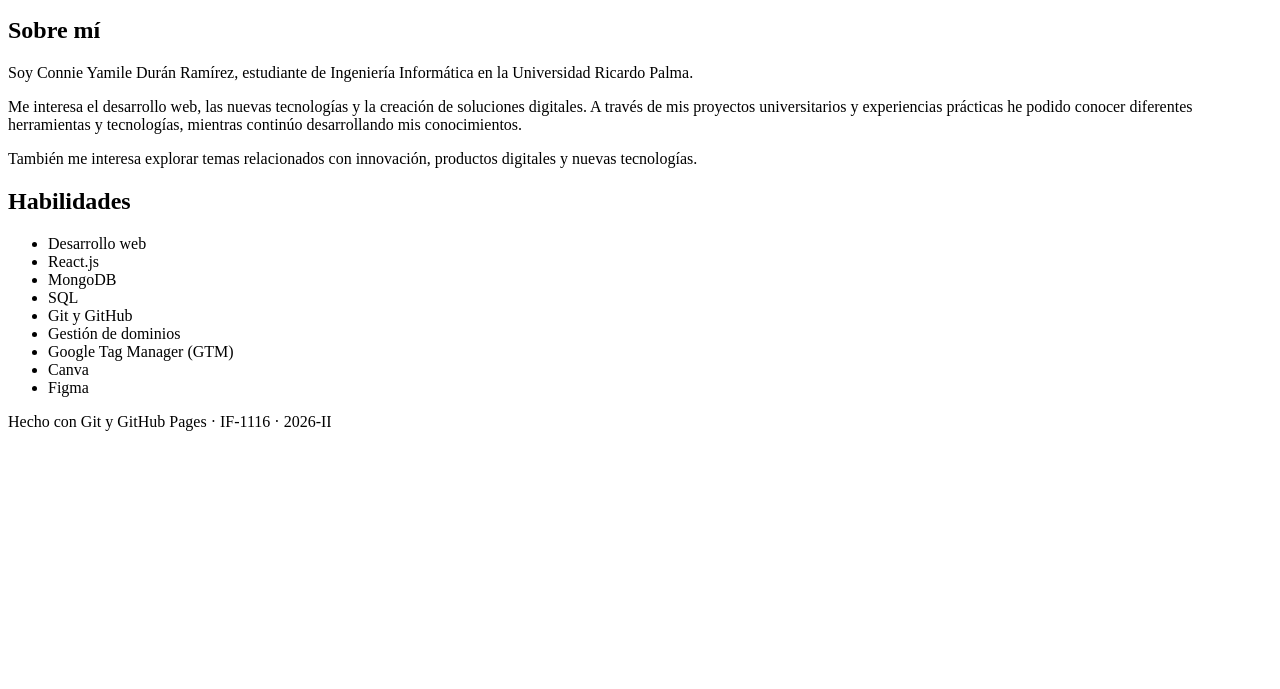
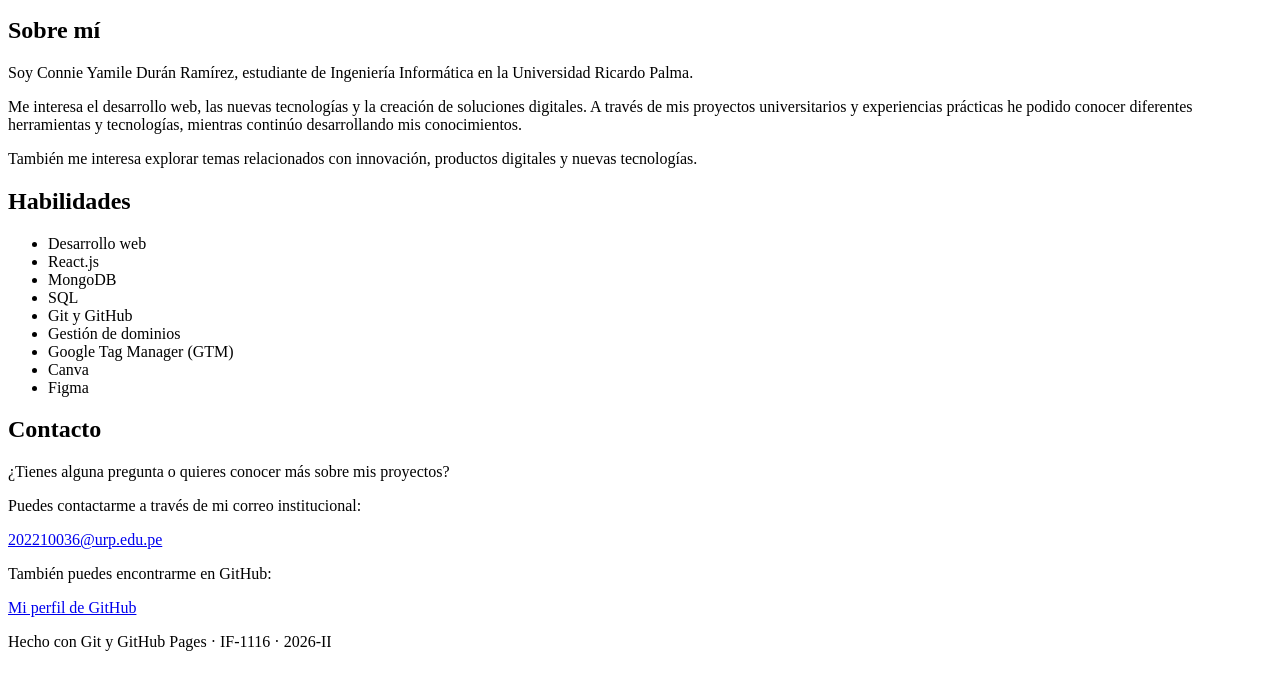
Before and after one commit to ConnieDR8/ConnieDR8.github.io, a plain HTML site: page index.html in a window 1280 px wide. Shown: the part 101-790 px from the top of the page. Drawn offline with Linux system fonts and the light colour scheme.

Commit message:
Agregar enlaces de contacto

```diff
--- a/index.html
+++ b/index.html
@@ -51,6 +51,31 @@
         </ul>
 
     </section>
+    <section id="contacto">
+
+        <h2>Contacto</h2>
+
+        <p>
+            ¿Tienes alguna pregunta o quieres conocer más sobre mis proyectos?
+        </p>
+
+        <p>
+            Puedes contactarme a través de mi correo institucional:
+        </p>
+
+        <a href="mailto:202210036@urp.edu.pe">
+            202210036@urp.edu.pe
+        </a>
+
+        <p>
+            También puedes encontrarme en GitHub:
+        </p>
+
+        <a href="https://github.com/ConnieDR8">
+            Mi perfil de GitHub
+        </a>
+
+    </section>
     </main>
   <footer>
     <p>Hecho con Git y GitHub Pages · IF-1116 · 2026-II</p>
```
